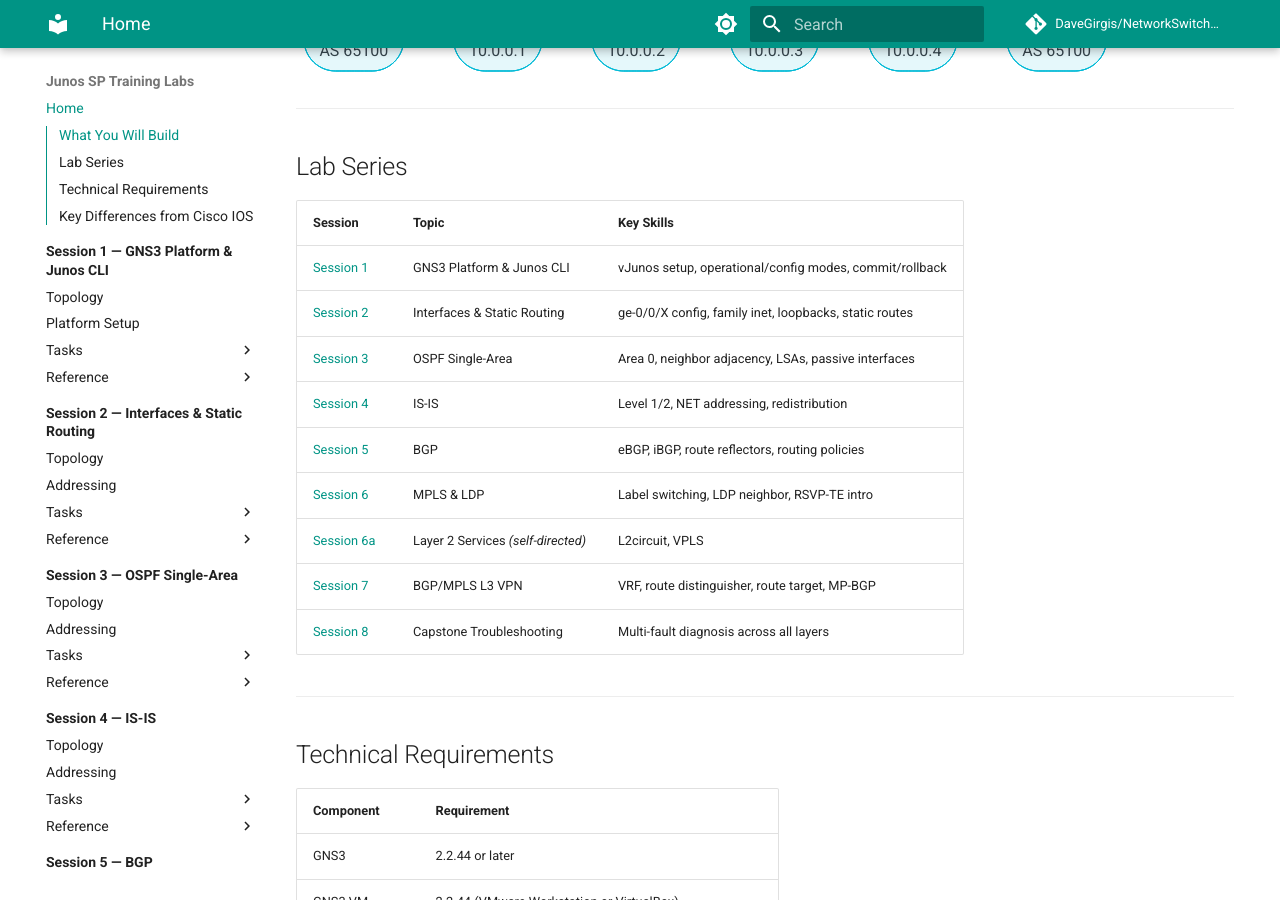
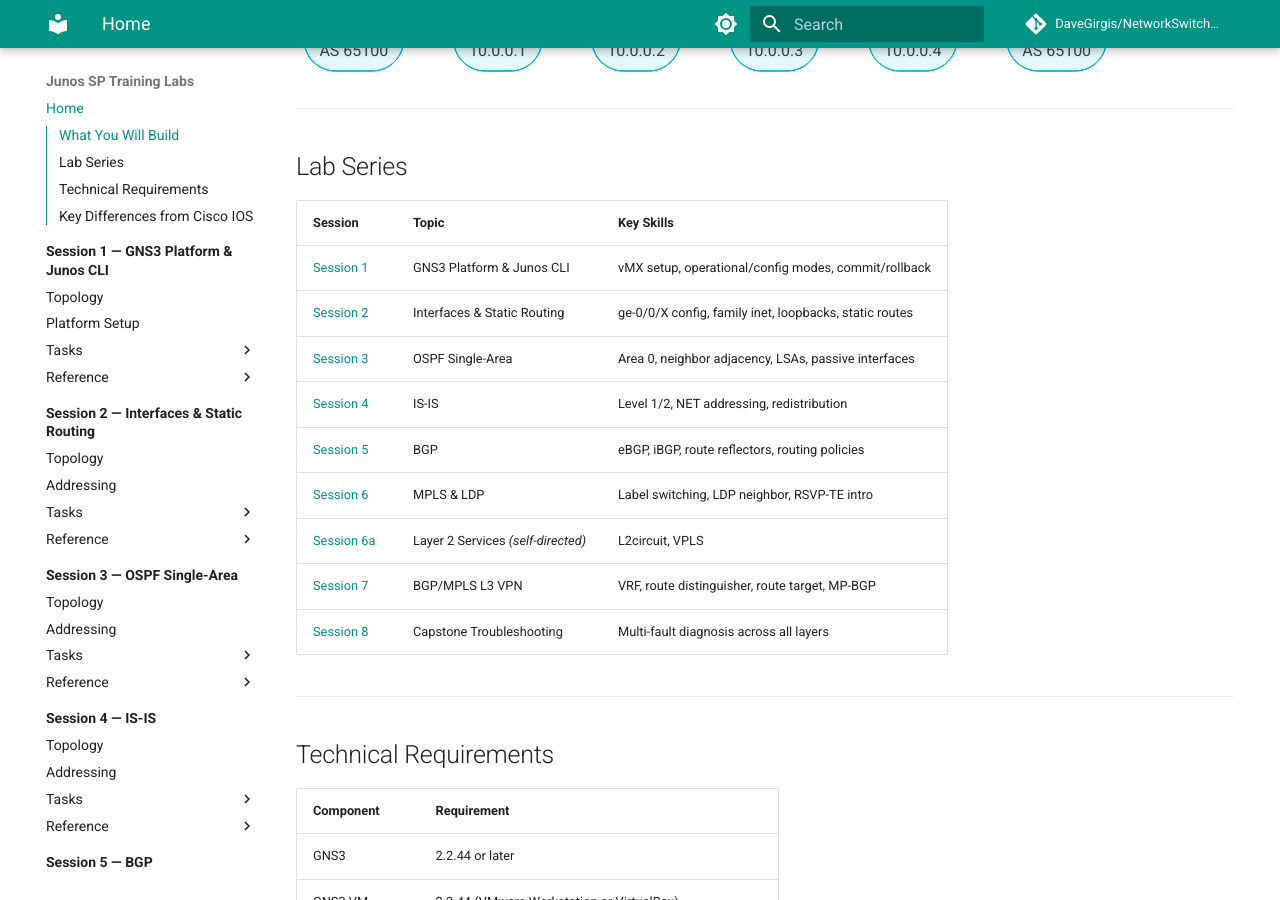
Before and after one commit to DaveGirgis/NetworkSwitchLab-JUNOS, an MkDocs documentation site: the page built from docs/index.md, in a window 1280 px wide and 900 px high, scrolled down 441 px. Built offline with MkDocs 1.6.1 and Material for MkDocs 9.7.7, drawn with Linux system fonts in a browser that asks for light colours; comment, search, counter and statistics services are not loaded.

Commit message:
Fix stale vJunos-router reference in session table
Co-Authored-By: Claude Sonnet 4.6 <noreply@anthropic.com>

```diff
--- a/docs/index.md
+++ b/docs/index.md
@@ -23,7 +23,7 @@ graph LR
 
 | Session | Topic | Key Skills |
 |---------|-------|------------|
-| [Session 1](session1/index.md) | GNS3 Platform & Junos CLI | vJunos setup, operational/config modes, commit/rollback |
+| [Session 1](session1/index.md) | GNS3 Platform & Junos CLI | vMX setup, operational/config modes, commit/rollback |
 | [Session 2](session2/index.md) | Interfaces & Static Routing | ge-0/0/X config, family inet, loopbacks, static routes |
 | [Session 3](session3/index.md) | OSPF Single-Area | Area 0, neighbor adjacency, LSAs, passive interfaces |
 | [Session 4](session4/index.md) | IS-IS | Level 1/2, NET addressing, redistribution |
```
